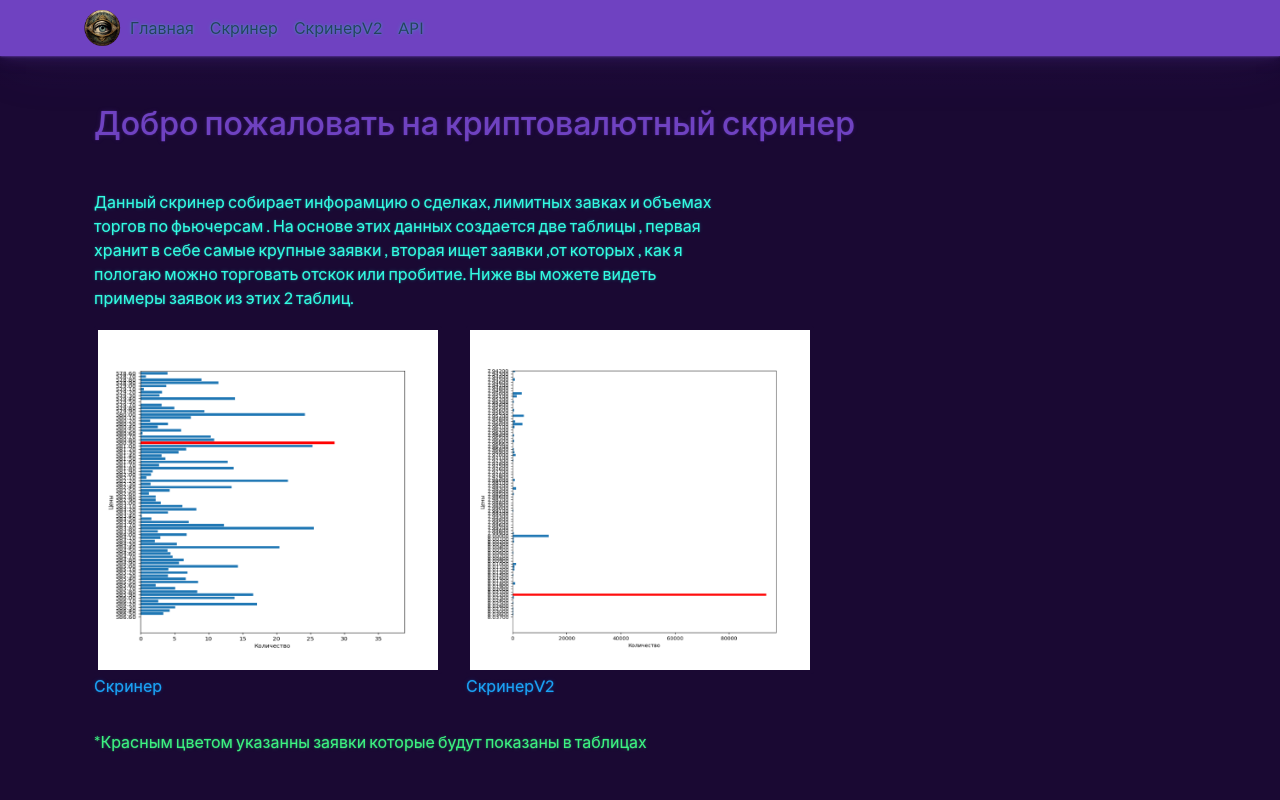
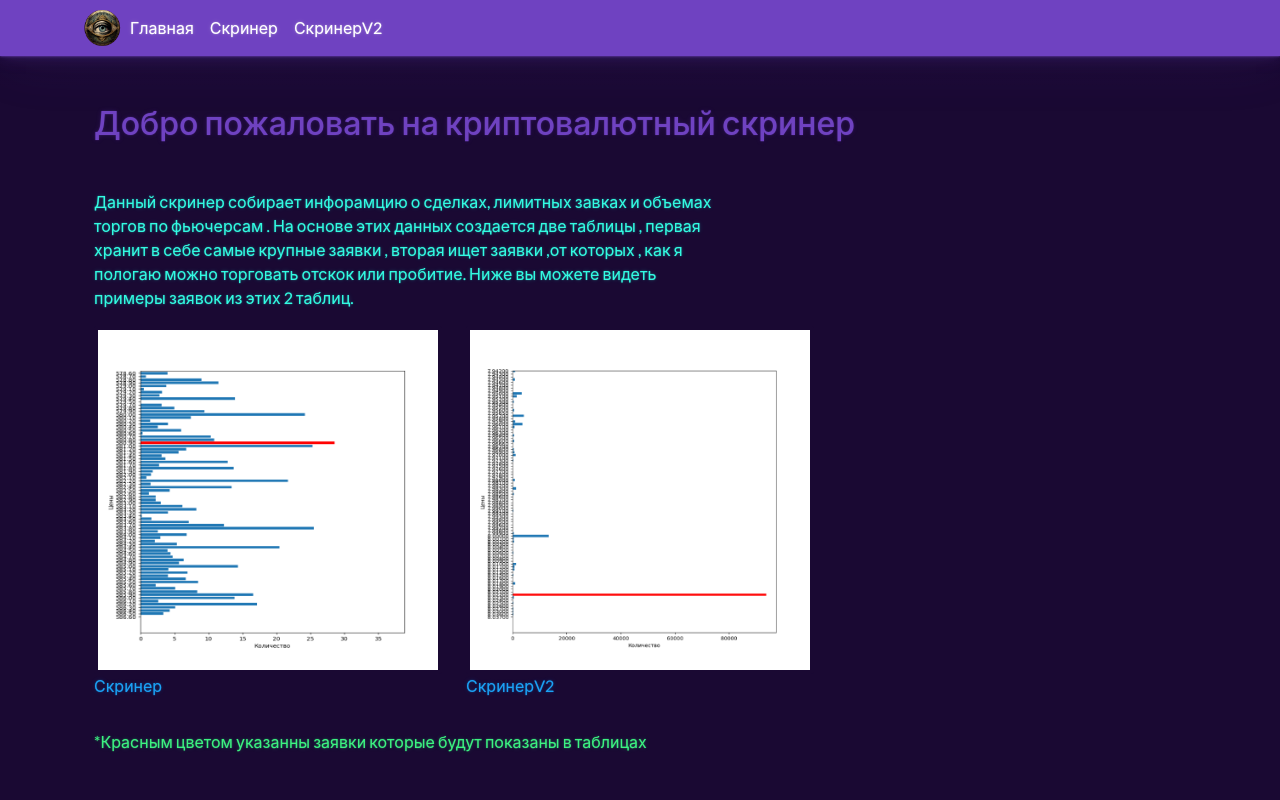
Before and after one commit to skoorpion963/reactapp, a React (Create React App) app: page / in a window 1280 px wide. Shown: the top 800 px of the page. Built offline with nearby package versions, Linux system fonts and the light colour scheme.

Commit message:
адаптация для мобильных

```diff
--- a/public/index.html
+++ b/public/index.html
@@ -8,6 +8,8 @@
     <script src="https://cdn.jsdelivr.net/npm/bootstrap@5.2.3/dist/js/bootstrap.min.js"></script>
     <script src="https://cdn.jsdelivr.net/npm/bootstrap@5.2.3/dist/js/bootstrap.bundle.min.js"></script>
 
+
+
 </header>
 
 <body >
--- a/src/components/Navbar/Navbar.js
+++ b/src/components/Navbar/Navbar.js
@@ -1,37 +1,29 @@
 import React from 'react';
-
 
 const Navbar = () => {
   return (
-
-
-
-    <nav class="navbar navbar-expand-lg bg-primary" data-bs-theme="dark">
-        <div class="container">
+    <nav className="navbar navbar-expand-lg bg-primary">
+      <div className="container">
         <img src="/images/logo.png" className="img-small" style={{ width: '40px', height: '40px' }} />
 
-            {/* <a class="navbar-brand" href="/">Крутой логотип</a> */}
+        <button className="navbar-toggler" type="button" data-bs-toggle="collapse" data-bs-target="#navbarNav" aria-controls="navbarNav" aria-expanded="false" aria-label="Toggle navigation">
+          <span className="navbar-toggler-icon"></span>
+        </button>
 
-            <button class="navbar-toggler" type="button" data-toggle="collapse" data-target="#navbarNav" aria-controls="navbarNav" aria-expanded="false" aria-label="Toggle navigation">
-                <span class="navbar-toggler-icon"></span>
-            </button>
-            <div class="collapse navbar-collapse" id="navbarNav">
-                <ul class="navbar-nav ml-auto">
-                    <li class="nav-item">
-                      <a class="nav-link" href="/">Главная</a>
-                    </li>
-                    <li class="nav-item">
-                        <a class="nav-link" href="/table">Скринер</a>
-                    </li>
-                    <li class="nav-item">
-                        <a class="nav-link" href="/tableV2">СкринерV2</a>
-                    </li>
-                    <li class="nav-item">
-                        <a class="nav-link" href="/api">API</a>
-                    </li>
-                </ul>
-            </div>
+        <div className="collapse navbar-collapse" id="navbarNav">
+          <ul className="navbar-nav ml-auto">
+            <li className="nav-item">
+            <a className="nav-link text-white" href="/">Главная</a>
+            </li>
+            <li className="nav-item">
+            <a className="nav-link text-white" href="/table">Скринер</a>
+            </li>
+            <li className="nav-item">
+            <a className="nav-link text-white" href="/tableV2">СкринерV2</a>
+            </li>
+          </ul>
         </div>
+      </div>
     </nav>
   );
 };
--- a/src/components/Table/Table.js
+++ b/src/components/Table/Table.js
@@ -70,7 +70,8 @@ const Table = () => {
   useEffect(() => {
     const fetchData = async () => {
       try {
-        const response = await fetch('http://127.0.0.1:8000/api/v1/table/');
+        const response = await fetch('http://192.168.1.140:8000/api/v1/table/');
+        console.log(response)
         const jsonData = await response.json();
         console.log(jsonData)
         setData(jsonData.data);
@@ -105,7 +106,7 @@ const Table = () => {
         onClose={handleCloseNumberPopup}
       />
       )}
-      <div className='col-md-8 mx-auto text-center mb-10' >
+      <div className='col-md-12 mx-auto text-center mb-10' >
         <table className="table table-striped table-bordered table-responsive">
           <thead>
             <tr className="table-secondary sticky-top">
--- a/src/components/Tablev2/Tablev2.js
+++ b/src/components/Tablev2/Tablev2.js
@@ -70,7 +70,7 @@ const TableV2 = () => {
   useEffect(() => {
     const fetchData = async () => {
       try {
-        const response = await fetch('http://127.0.0.1:8000/api/v1/tableV2/');
+        const response = await fetch('http://192.168.1.140:8000/api/v1/tableV2/');
         const jsonData = await response.json();
         console.log(jsonData)
         setData(jsonData.data);
@@ -99,13 +99,14 @@ const TableV2 = () => {
   return (
 
     <div className="container">
+
       {isNumberPopupVisible && (
         <NumberPopup
         dataToPass={numberPopupData || { symbol: null }}
         onClose={handleCloseNumberPopup}
       />
       )}
-      <div className='col-md-8 mx-auto text-center mb-10' >
+      <div className='col-md-12 mx-auto text-center mb-10' >
         <table className="table table-striped table-bordered table-responsive">
           <thead>
             <tr className="table-secondary sticky-top">
```
